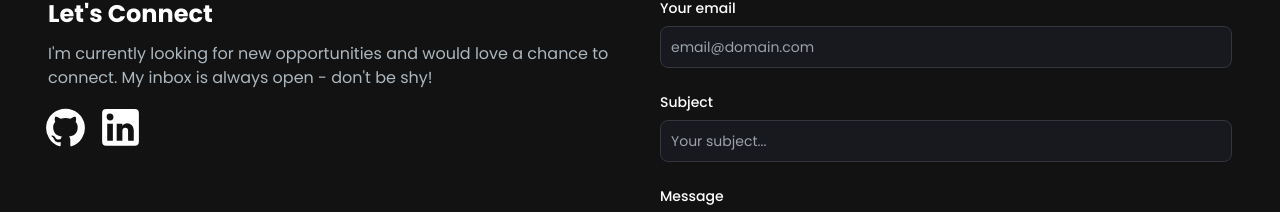
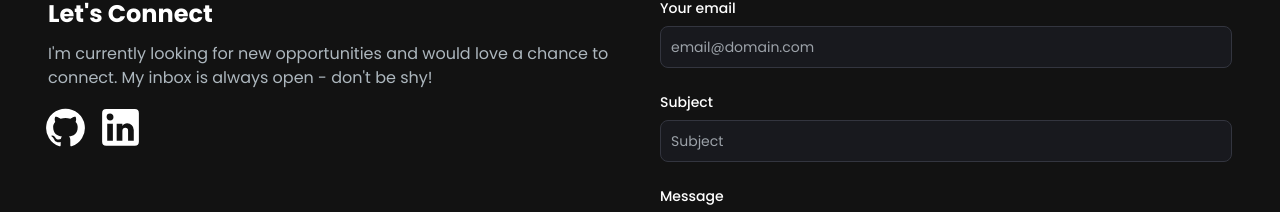
Before and after one commit to JoshRosenfeld10/portfolio, a Next.js app: page / in a window 1280 px wide. Shown: the part 2690-2902 px from the top of the page. Built offline with nearby package versions, Linux system fonts and the light colour scheme.

Commit message:
changed subject placeholder

```diff
--- a/app/components/EmailSection.tsx
+++ b/app/components/EmailSection.tsx
@@ -84,7 +84,7 @@ function EmailSection() {
                 id="subject"
                 required
                 className="bg-[#18191E] border border-[#33353F] placeholder-[#9CA2A9] text-gray-100 text-sm rounded-lg block w-full p-2.5"
-                placeholder="Your subject..."
+                placeholder="Subject"
               />
             </div>
             <div className="mb-6">
```
